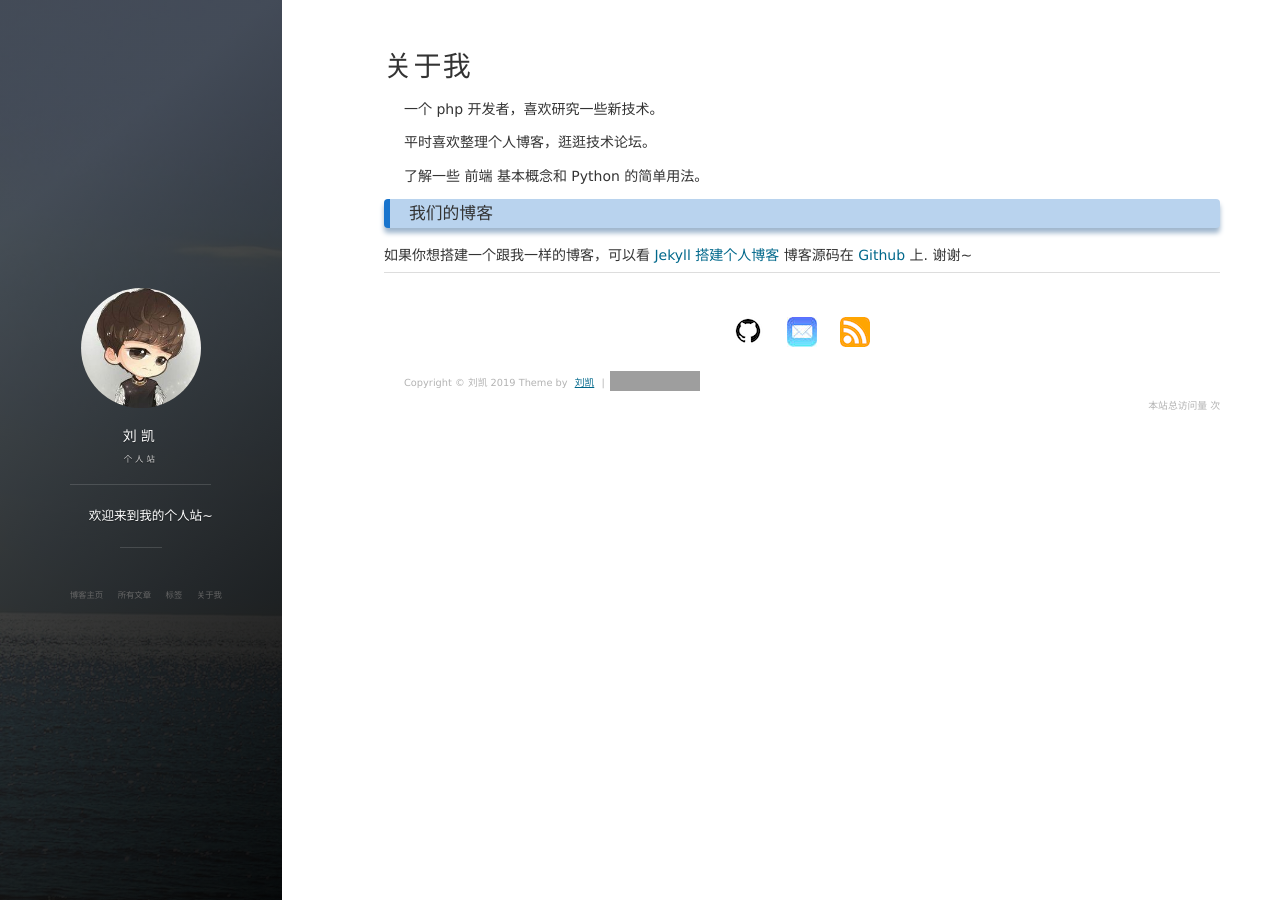
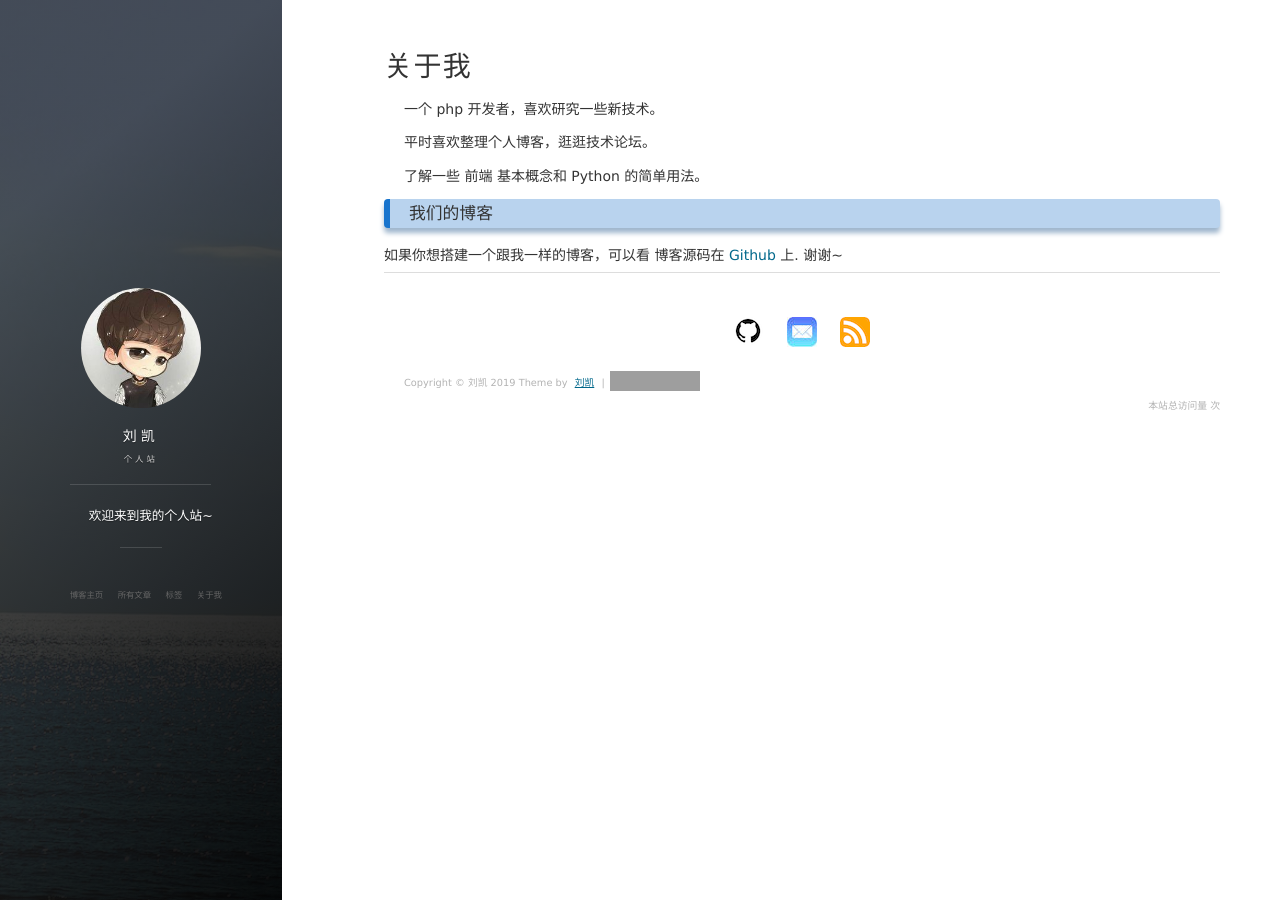
Before and after one commit to day112/day112-2.github.io, a Jekyll site: the page built from about.md, in a window 1280 px wide. Built offline with Jekyll 4.4.1, drawn with Linux system fonts in a browser that asks for light colours; nearby versions of some CDN libraries; comment, search, counter and statistics services are not loaded; grey boxes are pictures that could not be loaded.

Commit message:
博客主页

```diff
--- a/about.md
+++ b/about.md
@@ -8,18 +8,8 @@
 平时喜欢整理个人博客，逛逛技术论坛。
 <p>
 了解一些 前端 基本概念和 Python 的简单用法。
-
 <p>
 
 <h3> 我们的博客 </h3>
 
-如果你想搭建一个跟我一样的博客，可以看
-<a href="/2016/10/jekyll_tutorials1/"> Jekyll 搭建个人博客 </a>
-
-博客源码在 <a target="_blank" href='https://github.com/leopardpan/leopardpan.github.io/'>Github</a> 上. 谢谢~
-
-<p>
-
-<p>
-
-<p>
+如果你想搭建一个跟我一样的博客，可以看 博客源码在 <a target="_blank" href='https://github.com/leopardpan/leopardpan.github.io/'>Github</a> 上. 谢谢~
--- a/index.md
+++ b/index.html
@@ -21,7 +21,7 @@
             <span class="post-list__meta--tags-right">{{ post.tags }}</span>
           </div>
           <div class = "post-list-small-mate">
-          <a class="btn-border-small" href={{ post.url }}>阅读全文 » </a>
+            <a class="btn-border-small" href={{ post.url }}>阅读全文 » </a>
           </div>
       </div>
       <hr class="post-list__divider" />
```
